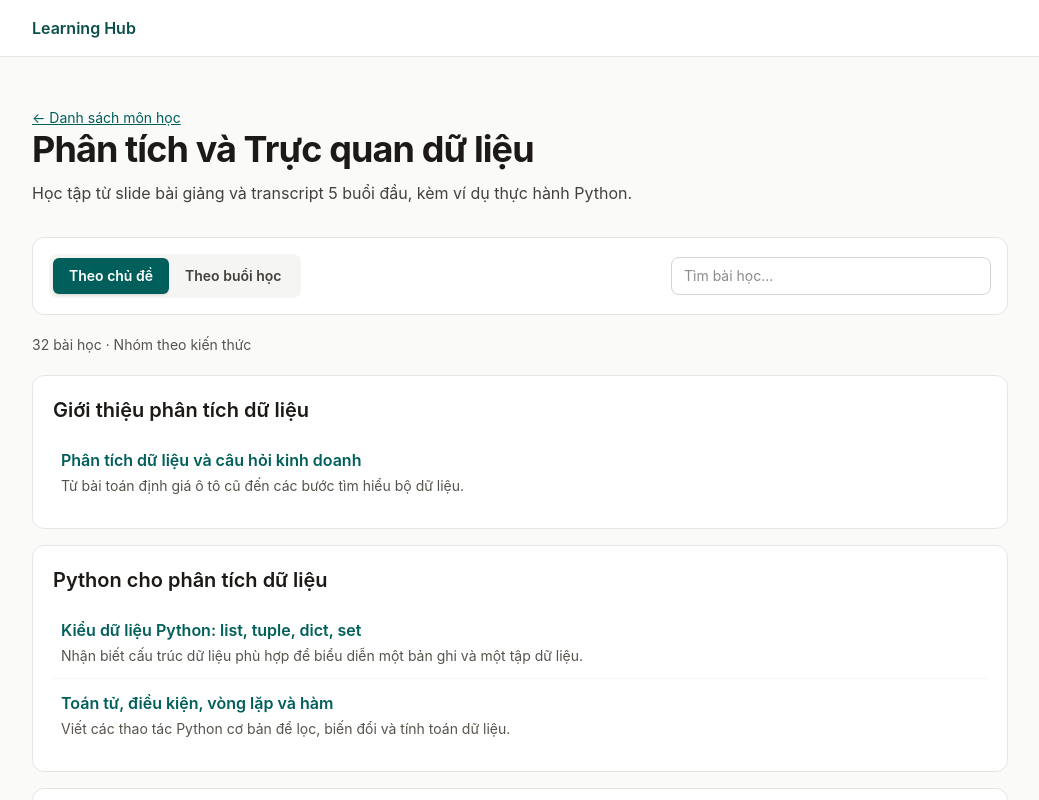
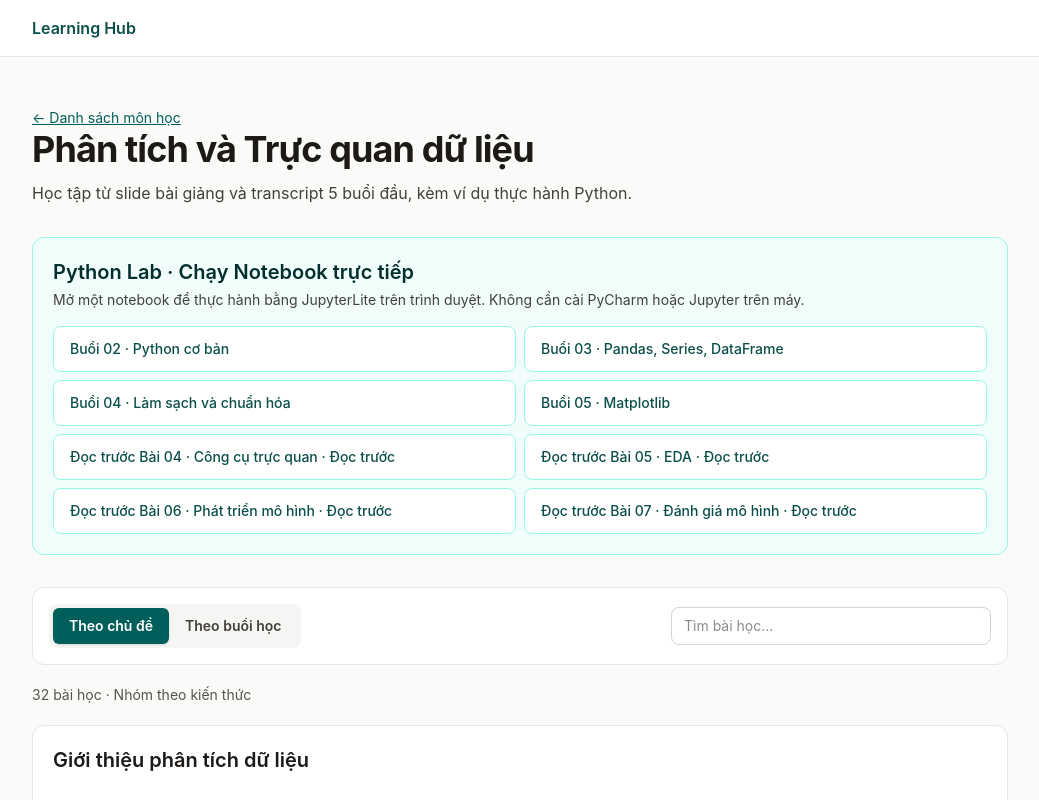
Before and after one commit to trilam1409/learning-hub, a Next.js app: page /courses/data-analytics in a window 1280 px wide. Shown: the top 800 px of the page, without its empty margins (120-1159 px from the left). Built offline with nearby package versions, Linux system fonts and the light colour scheme.

Commit message:
feat(courses): list in-browser JupyterLite labs

```diff
--- a/app/courses/[course]/page.tsx
+++ b/app/courses/[course]/page.tsx
@@ -2,6 +2,7 @@ import Link from "next/link";
 import { notFound } from "next/navigation";
 import { CourseCatalog } from "@/components/learning/course-catalog";
 import { readCatalog } from "@/lib/content/catalog";
+import { notebookUrl, notebooksForCourse } from "@/lib/notebooks";
 
 export const dynamicParams = false;
 
@@ -24,6 +25,24 @@ export default async function CoursePage({ params }: { params: Promise<{ course:
           <Link className="text-teal-800 underline" href={course.chatgptProjectUrl}>Mở ChatGPT Project</Link>
         )}
       </div>
+      {notebooksForCourse(course.id).length > 0 && (
+        <section className="rounded-xl border border-teal-200 bg-teal-50 p-5">
+          <h2 className="text-xl font-semibold text-teal-950">Python Lab · Chạy Notebook trực tiếp</h2>
+          <p className="mt-1 text-sm text-stone-700">
+            Mở một notebook để thực hành bằng JupyterLite trên trình duyệt. Không cần cài PyCharm hoặc Jupyter trên máy.
+          </p>
+          <ul className="mt-4 grid gap-2 sm:grid-cols-2">
+            {notebooksForCourse(course.id).map((notebook) => (
+              <li key={notebook.file}>
+                <Link className="block rounded-lg border border-teal-200 bg-white px-4 py-3 text-sm font-medium text-teal-900 hover:bg-teal-100"
+                  href={notebookUrl(course.id, notebook.file)}>
+                  {notebook.title} {notebook.preview ? "· Đọc trước" : ""}
+                </Link>
+              </li>
+            ))}
+          </ul>
+        </section>
+      )}
       <CourseCatalog courseId={course.id} topics={course.topics} sessions={course.sessions} lessons={course.lessons} />
     </div>
   );
```
